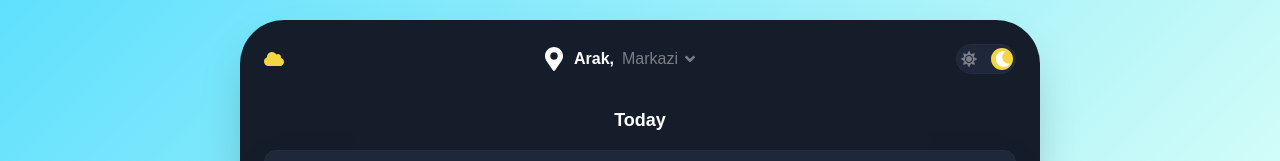
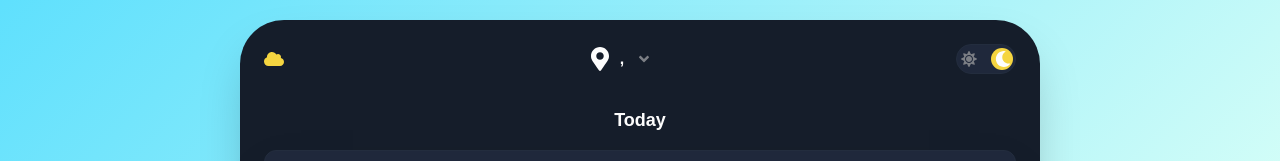
Before and after one commit to koshinva/weather-app, a React (Create React App) app: page / in a window 1280 px wide. Shown: the top 161 px of the page. Built offline with nearby package versions, Linux system fonts and the light colour scheme.

Commit message:
feat: отображать текущий город и страну в компоненте NavBar

```diff
--- a/src/components/CurrentWeather.tsx
+++ b/src/components/CurrentWeather.tsx
@@ -1,3 +1,4 @@
+import { useTypedSelector } from 'hooks/useTypedSelector';
 import { FC } from 'react'
 import { FaCloudRain, FaTint, FaWind } from 'react-icons/fa';
 import {HiSun, HiCloud} from 'react-icons/hi'
@@ -5,6 +6,8 @@ import {HiSun, HiCloud} from 'react-icons/hi'
 import styles from './CurrentWeather.module.scss'
 
 const CurrentWeather: FC = () => {
+  const {currentWeather} = useTypedSelector((state) => state.weather)
+
   return (
     <div className={styles.current}>
       <div className={styles.icons}>
--- a/src/components/Navbar.tsx
+++ b/src/components/Navbar.tsx
@@ -1,15 +1,18 @@
-import { FC, useState } from 'react';
+import { FC, useState} from 'react';
 import cn from 'classnames';
+
 import { FaSun, FaCloud, FaAngleDown, FaMoon, FaSearch, FaMapMarkerAlt } from 'react-icons/fa';
 
 import styles from './Navbar.module.scss';
+import { useTypedSelector } from 'hooks/useTypedSelector';
 
 const Navbar: FC = () => {
   const [darkTheme, setDarkTheme] = useState<boolean>(true);
   const [isOpenSearch, setOpenSearch] = useState<boolean>(false);
+  const {currentCity, currentCountry} = useTypedSelector((state) => state.weather)
 
   const handleChangeTheme = () => {
-     setDarkTheme((prev) => !prev);
+    setDarkTheme((prev) => !prev);
   };
 
   return (
@@ -19,8 +22,8 @@ const Navbar: FC = () => {
       </div>
       <div className={styles.geo}>
         <FaMapMarkerAlt />
-        <h2 className={styles.city}>Arak,</h2>
-        <p className={styles.country}>Markazi</p>
+        <h2 className={styles.city}>{currentCity},</h2>
+        <p className={styles.country}>{currentCountry}</p>
         <button
           className={cn(styles.button, { [styles.active]: isOpenSearch })}
           type="button"
```
